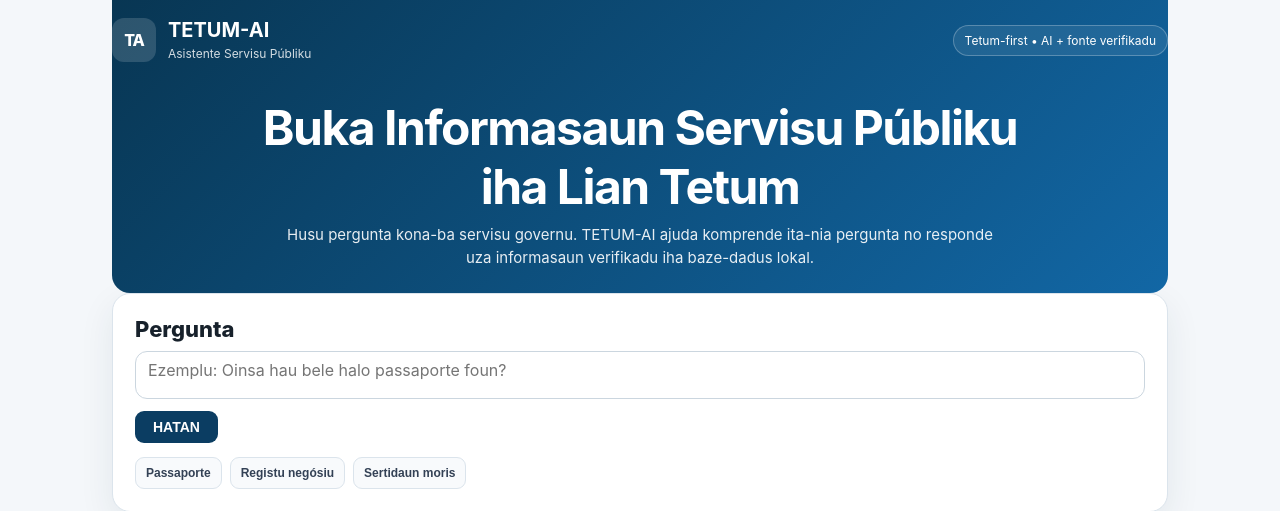
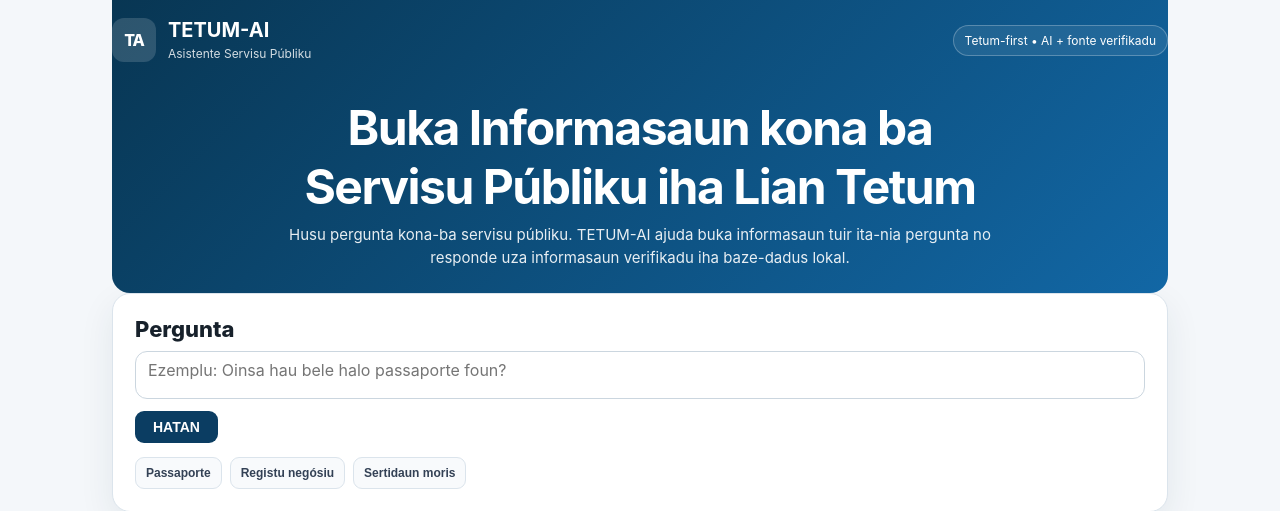
Before and after one commit to jdejmartins/tetum-ai, a Python web app: template templates/index.html in a window 1280 px wide. Shown: the top 511 px of the page. Run offline with Jinja, Linux system fonts and the light colour scheme; the template is opened without the code that fills it, so the values that code supplies are empty.

Commit message:
Change information on the title

```diff
--- a/templates/index.html
+++ b/templates/index.html
@@ -175,8 +175,8 @@ main {
         <div class="status">Tetum-first • AI + fonte verifikadu</div>
     </div>
     <div class="hero">
-        <h1>Buka Informasaun Servisu Públiku iha Lian Tetum</h1>
-        <p>Husu pergunta kona-ba servisu governu. TETUM-AI ajuda komprende ita-nia pergunta no responde uza informasaun verifikadu iha baze-dadus lokal.</p>
+        <h1>Buka Informasaun kona ba Servisu Públiku iha Lian Tetum</h1>
+        <p>Husu pergunta kona-ba servisu públiku. TETUM-AI ajuda buka informasaun tuir ita-nia pergunta no responde uza informasaun verifikadu iha baze-dadus lokal.</p>
     </div>
 </header>
 
```
